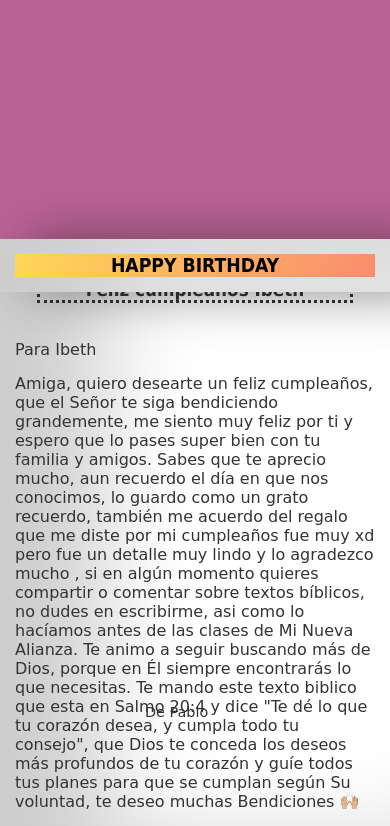
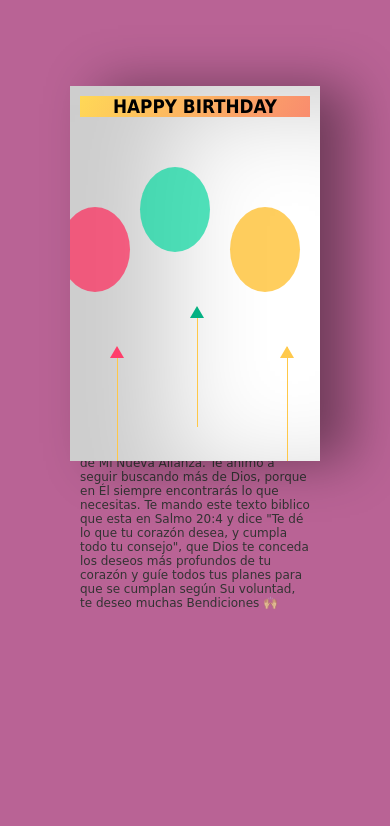
Before and after one commit to Adeesly/cump, a plain HTML site: page read.html in a window 390 px wide. Shown: the part 157-983 px from the top of the page. After the commit the page ends 860 px from the top, so only its background shows below. Drawn offline with Linux system fonts and the light colour scheme.

Commit message:
Add files via upload

```diff
--- a/style.css
+++ b/style.css
@@ -1,8 +1,17 @@
+/* Estilos generales */
+body {
+    overflow: hidden;
+    margin: 0;
+}
+
+/* Canvas */
 canvas {
     position: absolute;
     top: 0;
     left: 0;
 }
+
+/* Estilo de los párrafos */
 p {
     margin: 0 0;
     position: absolute;
@@ -12,20 +21,21 @@ p {
     top: calc( 100vh - 30px );
     text-shadow: 0 0 2px white;
 }
+
 p a {
     text-decoration: none;
     color: #aaa;
 }
+
 span {
     font-size: 11px;
 }
+
 p > a:first-of-type {
     font-size: 20px;
 }
-body {
-	overflow: hidden;
-}
 
+/* Botón */
 button {
     position: absolute;
     top: 60%;
@@ -51,6 +61,7 @@ button:active {
     transform: translate(-50%, -50%) scale(1);
 }
 
+/* Contenedor del formulario */
 #birthdayInputContainer {
     position: absolute;
     top: 70%;
@@ -65,7 +76,7 @@ button:active {
     display: none;
 }
 
-
+/* Input y botón de enviar */
 #birthdayInput {
     padding: 10px;
     margin: 10px 0;
@@ -88,8 +99,7 @@ button:active {
     background-color: #8a3442;
 }
 
-
-/* Estilo para el fondo oscuro del modal */
+/* Modal */
 .modal {
     display: none;
     position: fixed;
@@ -97,13 +107,12 @@ button:active {
     left: 0;
     width: 100%;
     height: 100%;
-    background-color: rgba(0, 0, 0, 0.5);  /* Fondo oscuro */
+    background-color: rgba(0, 0, 0, 0.5);
     justify-content: center;
     align-items: center;
-    z-index: 1000; /* Asegura que el modal esté encima de todo */
+    z-index: 1000;
 }
 
-/* Estilo del contenido del modal */
 .modal-content {
     background-color: #fff;
     padding: 20px;
@@ -112,7 +121,7 @@ button:active {
     width: 300px;
 }
 
-/* Estilo de los botones */
+/* Botón dentro del modal */
 .modal-content button {
     padding: 10px 20px;
     margin: 10px;
@@ -127,3 +136,48 @@ button:active {
 .modal-content button:hover {
     background-color: #45a049;
 }
+
+/* Media Queries para pantallas pequeñas (Móviles) */
+@media (max-width: 768px) {
+    /* Ajustar el tamaño del contenedor del formulario en pantallas más pequeñas */
+    #birthdayInputContainer {
+        width: 80%; /* Ajustar a un 80% del ancho de la pantalla */
+        top: 60%; /* Mover un poco más arriba en dispositivos móviles */
+    }
+
+    /* Ajustar el tamaño del botón en pantallas más pequeñas */
+    button {
+        font-size: 16px; /* Reducir tamaño de fuente */
+        padding: 12px 24px; /* Reducir el padding */
+    }
+
+    /* Ajustar los elementos en el canvas para que no se desborden */
+    canvas {
+        width: 100%; /* Canvas en el 100% del ancho */
+        height: auto; /* Mantener la proporción */
+    }
+
+    /* Ajuste de texto en los párrafos */
+    p {
+        font-size: 14px; /* Reducir el tamaño de la fuente */
+    }
+}
+
+/* Media Queries para pantallas muy pequeñas (dispositivos móviles) */
+@media (max-width: 480px) {
+    /* Ajustar el tamaño de las entradas y los botones */
+    #birthdayInput {
+        font-size: 14px; /* Reducir tamaño de texto */
+    }
+
+    #submitBirthday {
+        padding: 8px 20px; /* Reducir el padding */
+        font-size: 14px; /* Reducir tamaño de la fuente */
+    }
+
+    /* Ajustar la posición de los elementos */
+    #birthdayInputContainer {
+        width: 90%; /* Usar el 90% del ancho en pantallas muy pequeñas */
+        top: 55%; /* Subir el contenedor en pantallas más pequeñas */
+    }
+}
--- a/style1.css
+++ b/style1.css
@@ -1,32 +1,27 @@
-/* Estilo general */
 body {
     display: flex;
     align-items: center;
     justify-content: center;
     height: 100vh;
     background-color: #b96395;
-    margin: 0;
 }
 
-/* Tarjeta de cumpleaños */
 .birthdayCard {
     position: relative;
-    width: 400px; /* Tamaño base */
-    height: 600px; /* Tamaño base */
+    width: 400px; /* Aumentado de 250px a 400px */
+    height: 600px; /* Aumentado de 350px a 600px */
     cursor: pointer;
     transform-style: preserve-3d;
     transform: perspective(2500px);
     transition: 1s;
 }
 
-/* Efecto hover de la tarjeta */
 .birthdayCard:hover {
     transform: perspective(2500px) rotate(5deg);
     box-shadow: inset 100px 20px 100px rgba(0, 0, 0, 0.2),
       0 10px 100px rgba(0, 0, 0, 0.5);
 }
 
-/* Animación de la parte frontal de la tarjeta */
 .birthdayCard:hover .cardFront {
     transform: rotateY(-160deg);
 }
@@ -35,12 +30,11 @@ body {
     visibility: hidden;
 }
 
-/* Parte frontal de la tarjeta */
 .cardFront {
     position: relative;
     background-color: #fff;
-    width: 400px;
-    height: 600px;
+    width: 400px; /* Aumentado de 250px a 400px */
+    height: 600px; /* Aumentado de 350px a 600px */
     overflow: hidden;
     transform-origin: left;
     box-shadow: inset 100px 20px 100px rgba(0, 0, 0, 0.2),
@@ -48,16 +42,14 @@ body {
     transition: 0.6s;
 }
 
-/* Estilo del texto 'HAPPY' */
 .happy {
     font-family: Tahoma, sans-serif;
     text-align: center;
-    margin: 40px;
+    margin: 40px; /* Aumentado de 30px a 40px */
     background-image: linear-gradient(120deg, #ffd856 0%, #f98c6e 100%);
     transition: 0.1s;
 }
 
-/* Estilo de los globos */
 .balloons {
     position: absolute;
 }
@@ -67,33 +59,33 @@ body {
 .balloon-3,
 .balloon-4 {
     position: absolute;
-    width: 120px;
-    height: 140px;
+    width: 120px; /* Aumentado de 85px a 120px */
+    height: 140px; /* Aumentado de 95px a 140px */
     border-radius: 50%;
 }
 
 .balloon-1 {
     background-color: rgba(255, 40, 90, 0.7);
     left: -10px;
-    top: 80px;
+    top: 80px; /* Aumentado de 50px a 80px */
 }
 
 .balloon-2 {
     background-color: rgba(9, 215, 160, 0.7);
-    left: 70px;
-    top: 40px;
+    left: 70px; /* Aumentado de 50px a 70px */
+    top: 40px; /* Aumentado de 20px a 40px */
 }
 
 .balloon-3 {
     background-color: rgba(255, 186, 26, 0.7);
-    left: 160px;
-    top: 80px;
+    left: 160px; /* Aumentado de 110px a 160px */
+    top: 80px; /* Aumentado de 50px a 80px */
 }
 
 .balloon-4 {
     background-color: rgba(12, 122, 159, 0.7);
-    left: 250px;
-    top: 80px;
+    left: 250px; /* Aumentado de 170px a 250px */
+    top: 80px; /* Aumentado de 50px a 80px */
 }
 
 .balloon-1::before,
@@ -103,10 +95,10 @@ body {
     content: "";
     position: absolute;
     width: 1px;
-    height: 200px;
+    height: 200px; /* Aumentado de 155px a 200px */
     background-color: #ffc848;
-    top: 140px;
-    left: 57px;
+    top: 140px; /* Aumentado de 95px a 140px */
+    left: 57px; /* Aumentado de 43px a 57px */
 }
 
 .balloon-1::after,
@@ -117,8 +109,8 @@ body {
     position: absolute;
     border-right: 7px solid transparent;
     border-left: 7px solid transparent;
-    top: 139px;
-    left: 50px;
+    top: 139px; /* Aumentado de 94px a 139px */
+    left: 50px; /* Aumentado de 37px a 50px */
 }
 
 .balloon-1::after {
@@ -137,115 +129,122 @@ body {
     border-bottom: 12px solid #13a9bd;
 }
 
-/* Parte interna de la tarjeta */
 .cardInside {
     position: absolute;
     background-color: #fff;
-    width: 400px;
-    height: 600px;
+    width: 400px; /* Aumentado de 250px a 400px */
+    height: 600px; /* Aumentado de 350px a 600px */
     z-index: -1;
     left: 0;
     top: 0;
     box-shadow: inset 100px 20px 100px rgba(0, 0, 0, 0.2);
 }
 
-/* Estilo de los párrafos */
 p {
     font-family: "Brush Script MT", cursive;
-    margin: 30px;
+    margin: 30px; /* Aumentado de 40px a 60px */
     color: #333;
 }
 
-/* Estilo del nombre */
 .name {
     position: absolute;
-    left: 220px;
-    top: 450px;
+    left: 220px; /* Aumentado de 150px a 220px */
+    top: 450px; /* Aumentado de 200px a 300px */
     color: #333;
 }
 
-/* Estilo del texto en la parte interna */
 .back {
     font-family: Tahoma, sans-serif;
     color: #333;
     text-align: center;
-    margin: 40px;
+    margin: 40px; /* Aumentado de 30px a 40px */
     outline-color: #333;
     outline-style: dotted;
 }
 
 /* Media Queries para pantallas más pequeñas */
-
-/* Dispositivos hasta 768px (tabletas y pantallas medianas) */
 @media (max-width: 768px) {
+    /* Ajustar el tamaño de la tarjeta */
     .birthdayCard {
-        width: 90%;  /* Ajuste de tamaño para pantallas más pequeñas */
-        height: auto;
+        width: 300px; /* Reducir tamaño en pantallas más pequeñas */
+        height: 450px; /* Reducir tamaño en pantallas más pequeñas */
     }
 
-    .cardFront,
-    .cardInside {
-        width: 100%;
-        height: auto;
+    .cardFront, .cardInside {
+        width: 300px; /* Ajustar el tamaño de la parte frontal y trasera */
+        height: 450px; /* Ajustar el tamaño de la parte frontal y trasera */
     }
 
-    .balloon-1,
-    .balloon-2,
-    .balloon-3,
-    .balloon-4 {
-        width: 100px;  /* Reducir el tamaño de los globos */
+    .happy {
+        margin: 20px; /* Reducir márgenes */
+    }
+
+    .balloons {
+        position: absolute;
+    }
+
+    .balloon-1, .balloon-2, .balloon-3, .balloon-4 {
+        width: 90px; /* Reducir tamaño de los globos */
+        height: 110px; /* Reducir tamaño de los globos */
+    }
+
+    .balloon-1::before,
+    .balloon-2::before,
+    .balloon-3::before,
+    .balloon-4::before {
+        height: 160px; /* Reducir la altura de las cuerdas */
+    }
+
+    .cardInside {
+        width: 300px; /* Reducir tamaño en pantallas pequeñas */
+        height: 450px; /* Reducir tamaño en pantallas pequeñas */
+    }
+
+    p {
+        font-size: 14px; /* Reducir tamaño de fuente */
+        margin: 20px; /* Reducir márgenes */
+    }
+
+    .name {
+        left: 150px; /* Ajustar la posición */
+        top: 300px; /* Ajustar la posición */
+    }
+}
+
+@media (max-width: 480px) {
+    .birthdayCard {
+        width: 250px; /* Aún más pequeño */
+        height: 375px; /* Aún más pequeño */
+    }
+
+    .cardFront, .cardInside {
+        width: 250px;
+        height: 375px;
+    }
+
+    .happy {
+        margin: 10px;
+    }
+
+    .balloon-1, .balloon-2, .balloon-3, .balloon-4 {
+        width: 70px;
+        height: 85px;
+    }
+
+    .balloon-1::before,
+    .balloon-2::before,
+    .balloon-3::before,
+    .balloon-4::before {
         height: 120px;
     }
 
-    .happy {
-        font-size: 1.4rem; /* Reducir tamaño del texto */
-        margin: 20px;
+    p {
+        font-size: 12px; /* Ajustar la fuente */
+        margin: 10px;
     }
 
     .name {
-        font-size: 1rem;
-        left: 180px;  /* Ajustar posición del nombre */
-    }
-
-    p {
-        font-size: 1.2rem;  /* Reducir tamaño del texto */
-        margin: 20px;
+        left: 100px; /* Ajustar la posición */
+        top: 220px; /* Ajustar la posición */
     }
 }
-
-/* Dispositivos hasta 480px (teléfonos móviles) */
-@media (max-width: 480px) {
-    .birthdayCard {
-        width: 100%;  /* Eliminar márgenes laterales */
-        height: auto;
-    }
-
-    .cardFront,
-    .cardInside {
-        width: 100%;
-        height: auto;
-    }
-
-    .balloon-1,
-    .balloon-2,
-    .balloon-3,
-    .balloon-4 {
-        width: 80px;  /* Reducir aún más los globos */
-        height: 100px;
-    }
-
-    .happy {
-        font-size: 1.2rem; /* Reducir aún más el tamaño del texto */
-        margin: 15px;
-    }
-
-    .name {
-        font-size: 0.9rem;
-        left: 130px;  /* Ajustar el nombre a un tamaño más pequeño */
-    }
-
-    p {
-        font-size: 1rem;
-        margin: 15px;
-    }
-}
```
Lines whose indentation alone changed are shown as unchanged.
